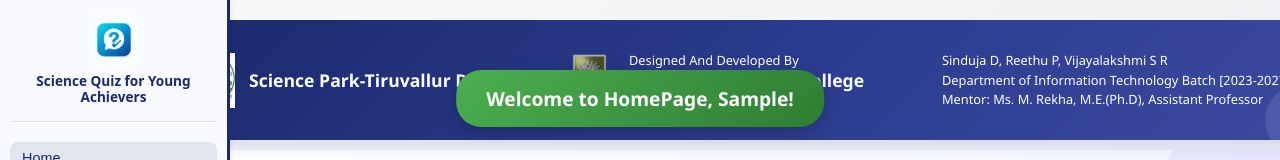
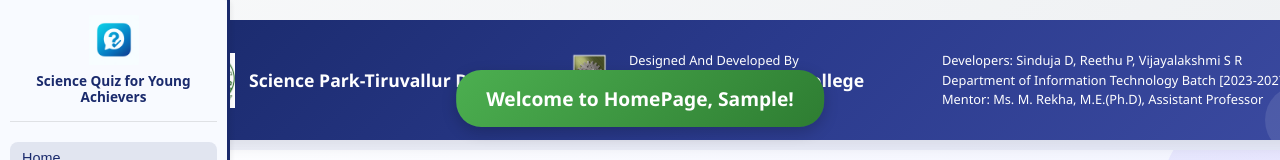
Before and after one commit to Sinduja-D/quiz-master-offline, a React (Create React App) app: page / in a window 1280 px wide. Both pictures are taken after typing "Sample", "Sample" into the empty fields and a click on the button "Start Exploring". Shown: the top 160 px of the page. Built offline with nearby package versions, Linux system fonts and the light colour scheme.

Commit message:
developers title added

```diff
--- a/src/components/HomePage.js
+++ b/src/components/HomePage.js
@@ -68,8 +68,8 @@ const HomePage = ({ language, setActivePage, onLevelSelect, user }) => {
           <div className="text-container full-width">
             <p className="hero-developers">
               {language === "English"
-                ? "Sinduja D, Reethu P, Vijayalakshmi S R"
-                : (<>சிந்துஜா டி, ரீத்து பெ, விஜயலட்சுமி சி.ரா</>)}
+                ? "Developers: Sinduja D, Reethu P, Vijayalakshmi S R"
+                : (<>உருவாக்கியவர்கள்: சிந்துஜா டி, ரீத்து பெ, விஜயலட்சுமி சி.ரா</>)}
             </p>
             <p className="hero-department">
               {language === "English"
```
